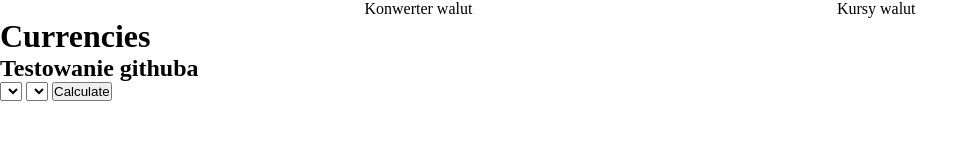
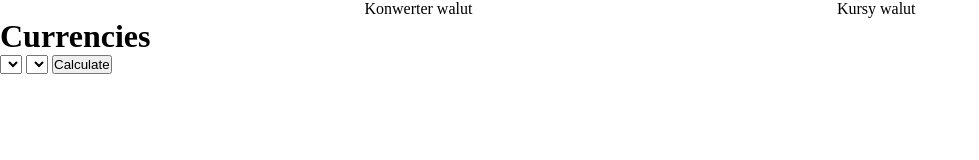
Before and after one commit to radekrzepka/currency-charts-js, a plain HTML site: page index.html in a window 1280 px wide. Shown: the whole page, without its empty margins (0-979 px from the left). Drawn offline with Linux system fonts and the light colour scheme; no server answers.

Commit message:
clearing code

```diff
--- a/index.html
+++ b/index.html
@@ -13,8 +13,6 @@
 			<p>Kursy walut</p>
 		</nav>
 		<h1>Currencies</h1>
-		<h2>Testowanie githuba</h2>
-		<!-- test -->
 		<div class="currenciesCalculator">
 			<select name="currencies" id="currenciesSelectFirst"></select>
 			<select name="currencies" id="currenciesSelectSecond"></select>
```
